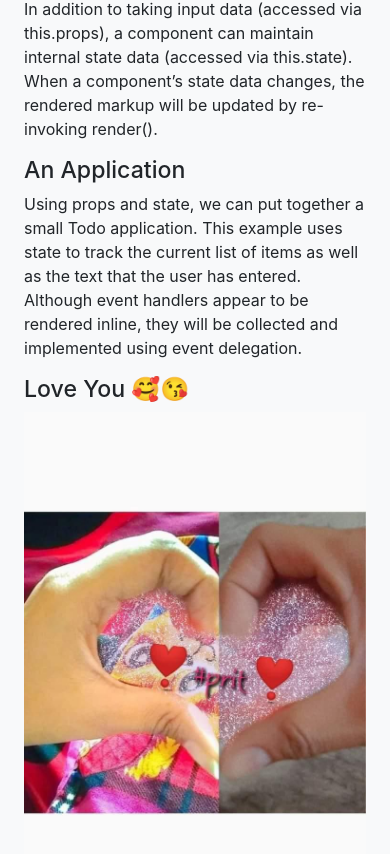
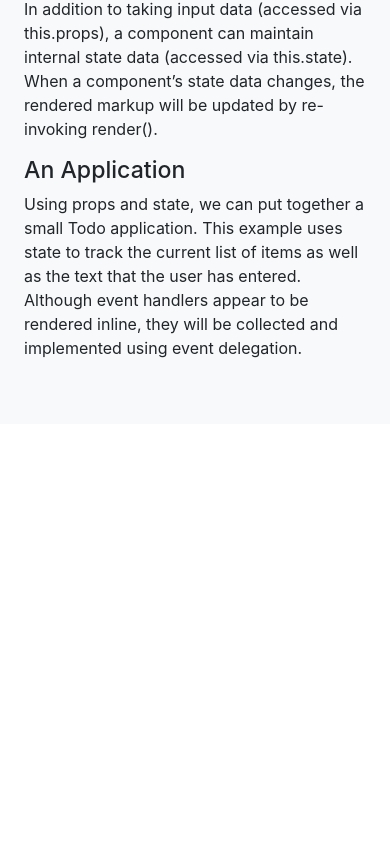
Before and after one commit to amitnain001/noteapp, a React (Create React App) app: page / in a window 390 px wide. Shown: the part 1674-2528 px from the top of the page. After the commit the page ends 2146 px from the top, so only its background shows below. Built offline with nearby package versions, Linux system fonts and the light colour scheme.

Commit message:
added some function

```diff
--- a/src/components/Aboutus.js
+++ b/src/components/Aboutus.js
@@ -66,7 +66,7 @@ export default function Aboutus(props) {
                 collected and implemented using event delegation.
               </p>
             </div>
-            <div className="col-12  col-xl-4">
+            <div className="col-12 d-none d-sm-block  col-xl-4">
               <h3>Love You 🥰😘</h3>
               <img
                 src={require("../images/image.jpg")}
```
